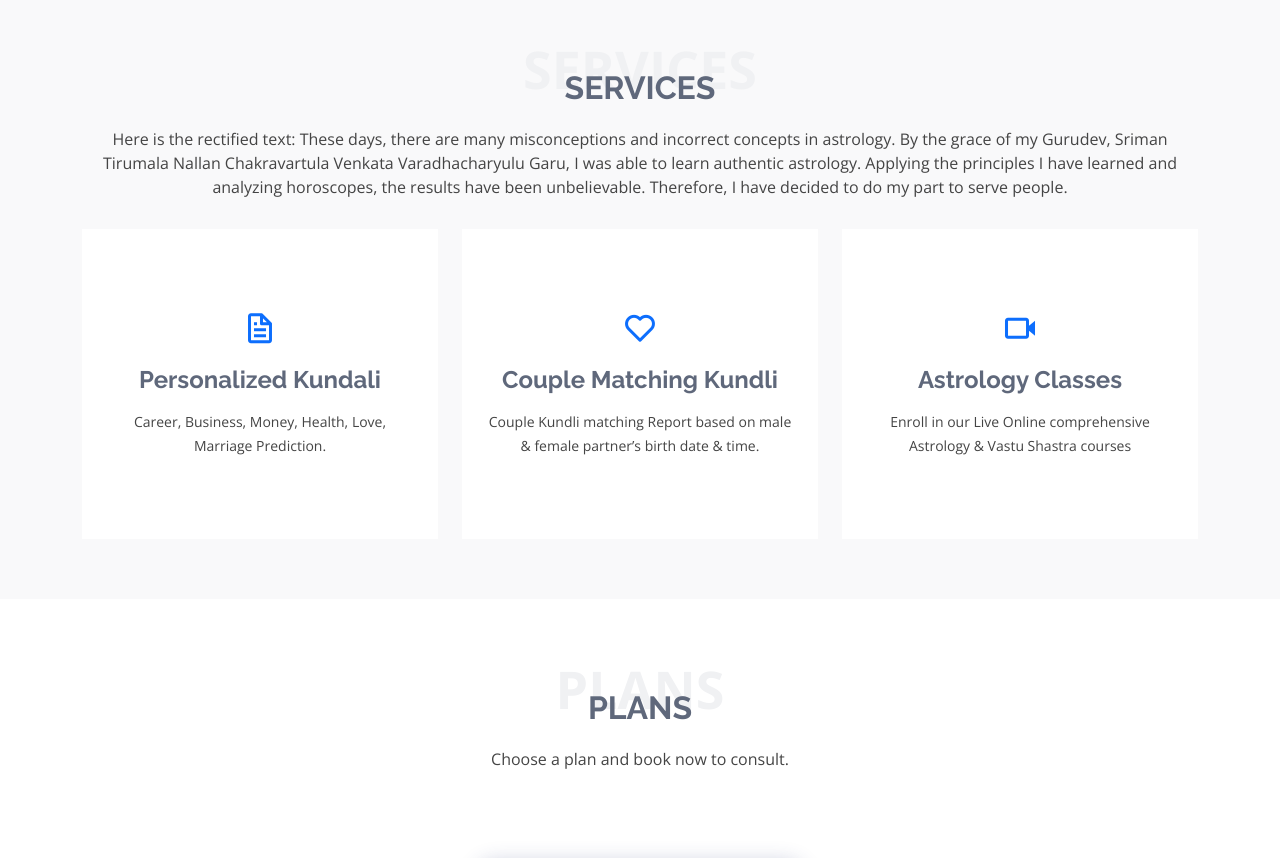
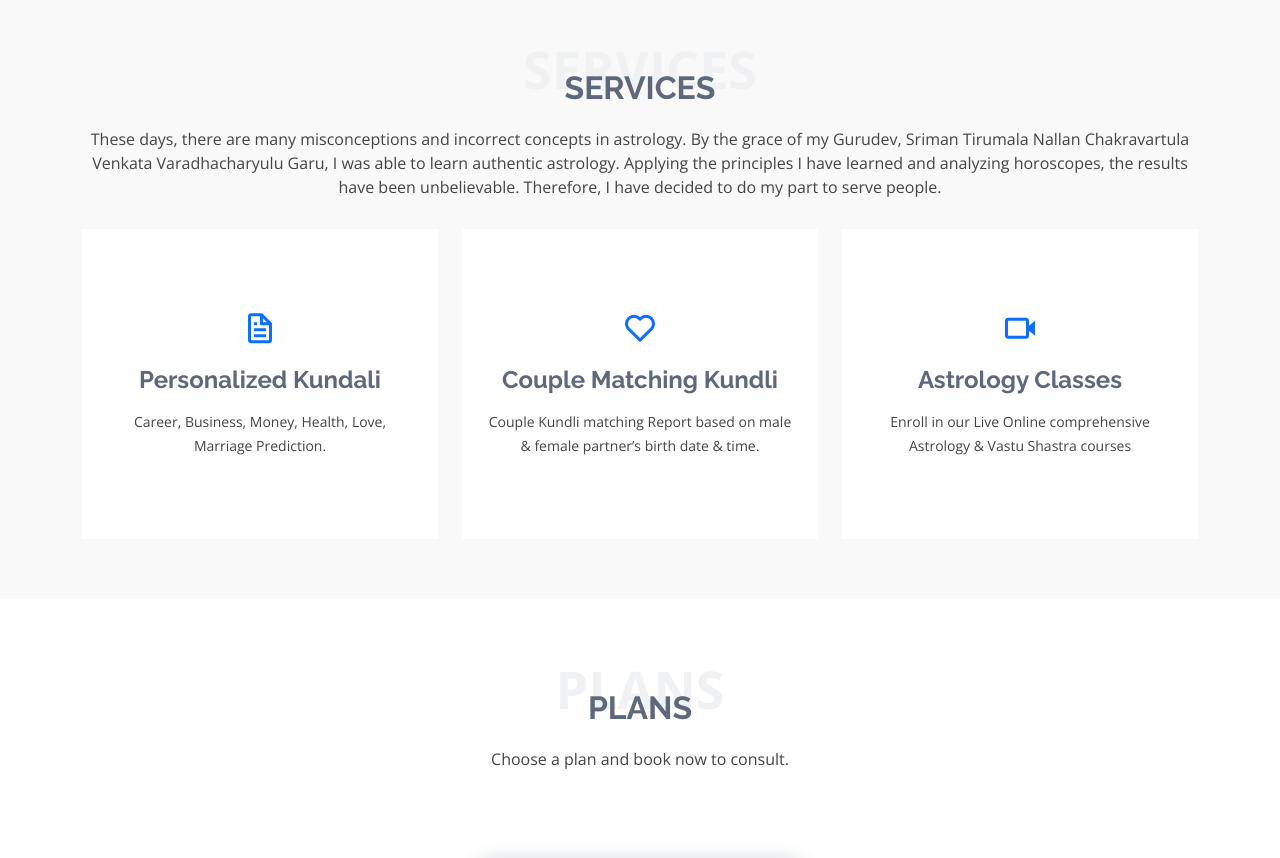
Before and after one commit to Authenticastro/Authenticastro.github.io, a plain HTML site: page index.html in a window 1280 px wide. Shown: the part 1280-2138 px from the top of the page. Drawn offline with nearby package versions, Linux system fonts and the light colour scheme.

Commit message:
more changes in services

```diff
--- a/index.html
+++ b/index.html
@@ -155,7 +155,7 @@
           <span>Services</span>
           <h2>Services</h2>
           <p>
-Here is the rectified text:
+
 
 These days, there are many misconceptions and incorrect concepts in astrology. By the grace of my Gurudev, Sriman Tirumala Nallan Chakravartula Venkata Varadhacharyulu Garu, I was able to learn authentic astrology. Applying the principles I have learned and analyzing horoscopes, the results have been unbelievable. Therefore, I have decided to do my part to serve people. </p>
         </div>
```
